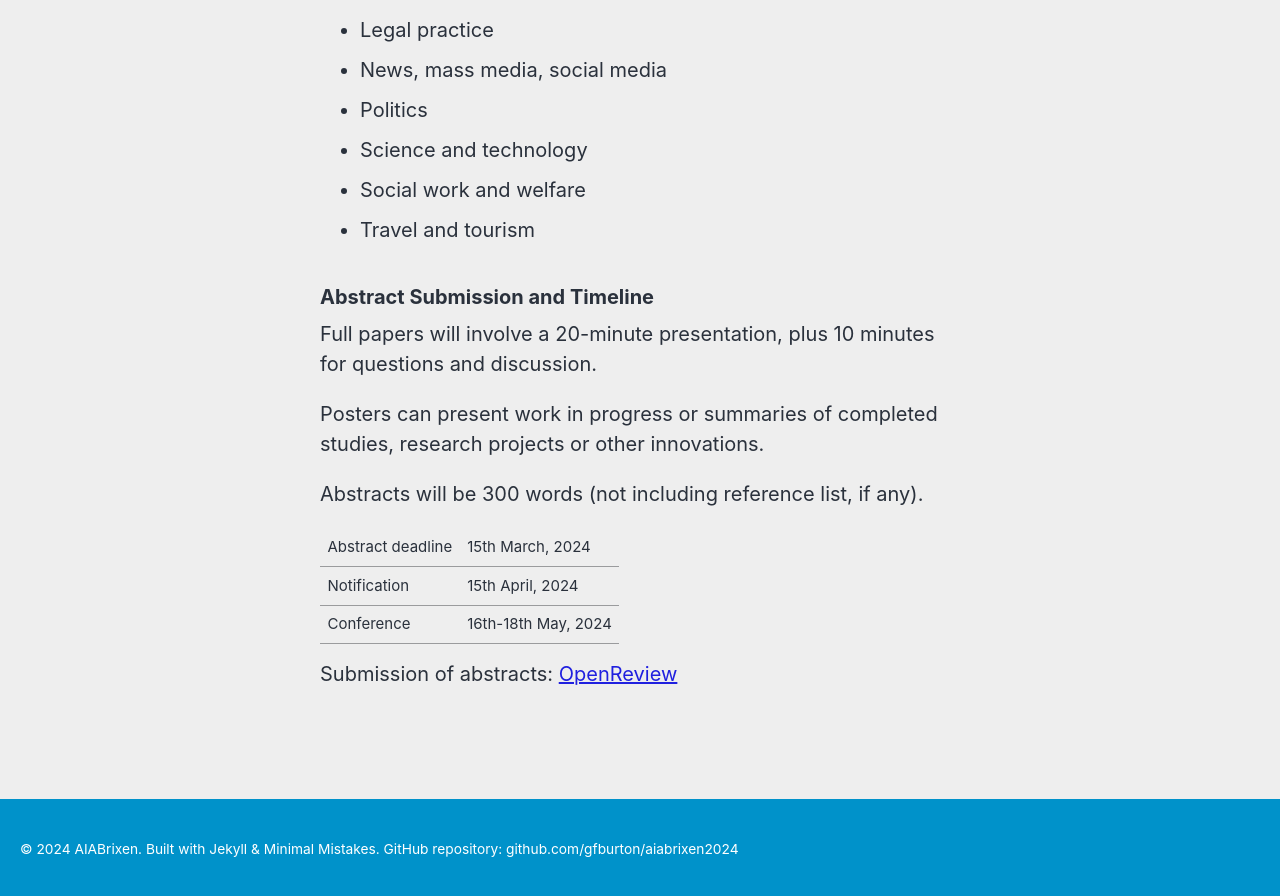
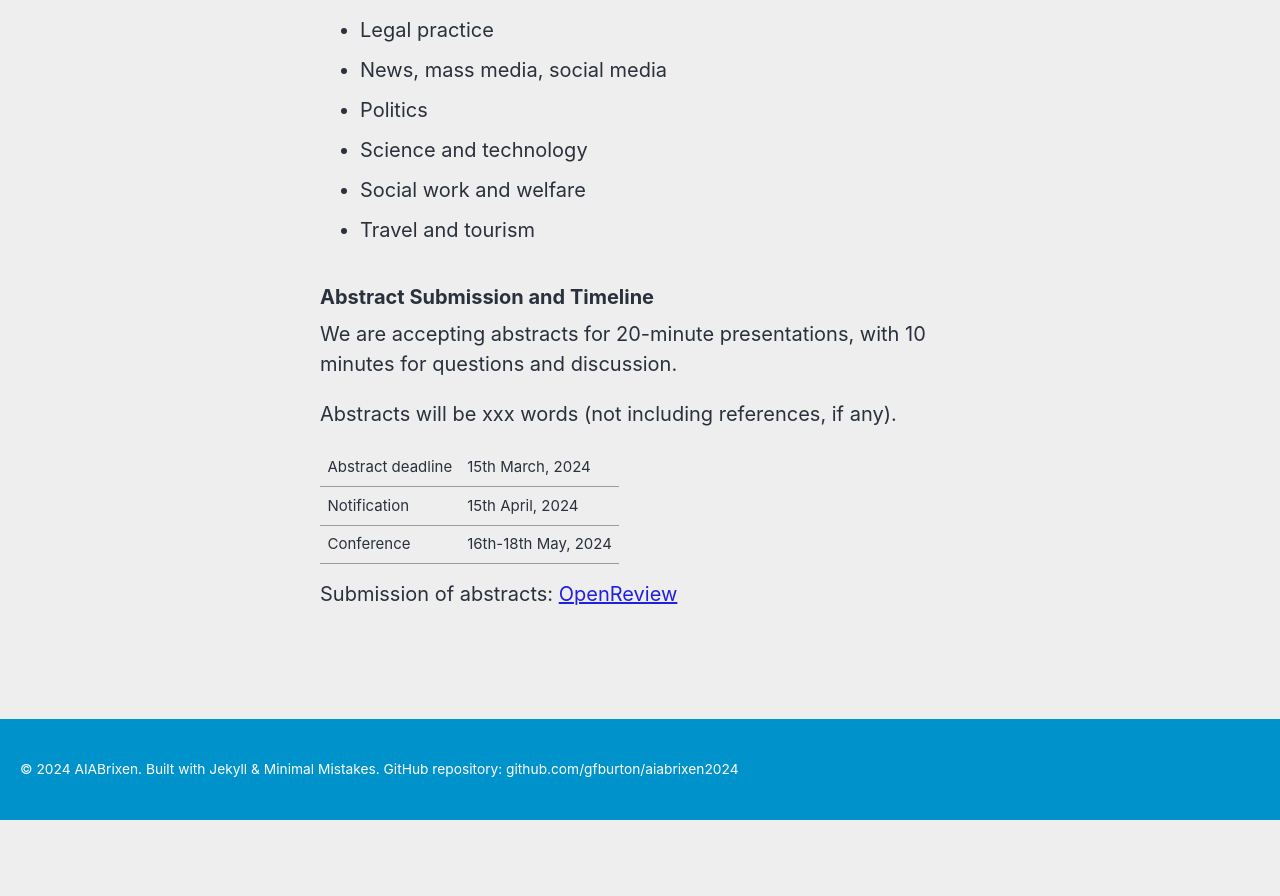
Before and after one commit to gfburton/aiabrixen2024, a Jekyll site: the page built from _pages/cfp.md, in a window 1280 px wide and 900 px high, scrolled down 885 px. Shown: the top 896 px of the window. Built offline with Jekyll 4.4.1, drawn with Linux system fonts in a browser that asks for light colours; cached includes are drawn as plain includes; nearby versions of some CDN libraries; after the commit the page ends 1705 px from its top, so only the background shows below that.

Commit message:
Update cfp.md

```diff
--- a/_pages/cfp.md
+++ b/_pages/cfp.md
@@ -30,11 +30,9 @@ Possible topics to be explored include, but are not limited to:
 
 ### Abstract Submission and Timeline
 
-Full papers will involve a 20-minute presentation, plus 10 minutes for questions and discussion.
+We are accepting abstracts for 20-minute presentations, with 10 minutes for questions and discussion.
 
-Posters can present work in progress or summaries of completed studies, research projects or other innovations.
-
-Abstracts will be 300 words (not including reference list, if any).
+Abstracts will be xxx words (not including references, if any).
 
 
 <style>
```
